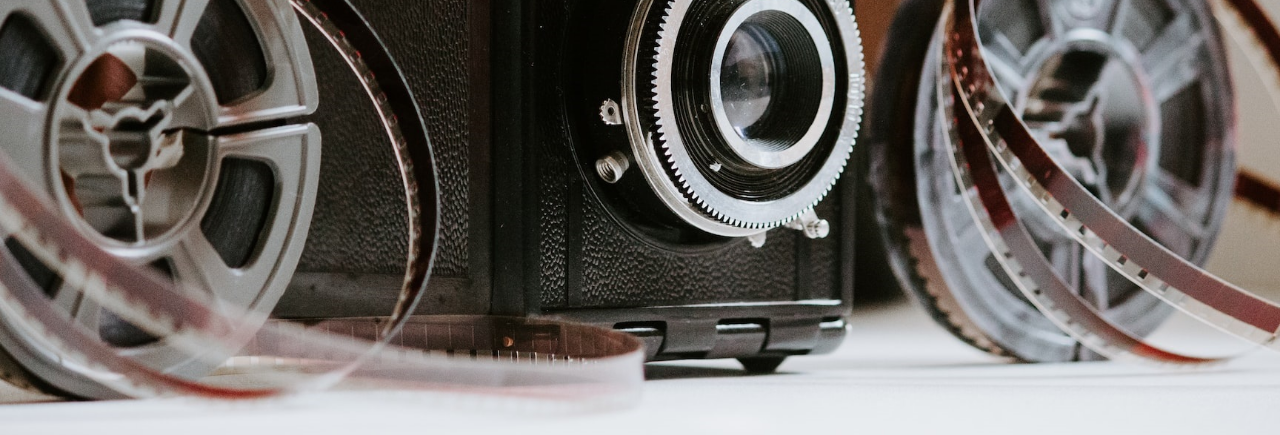
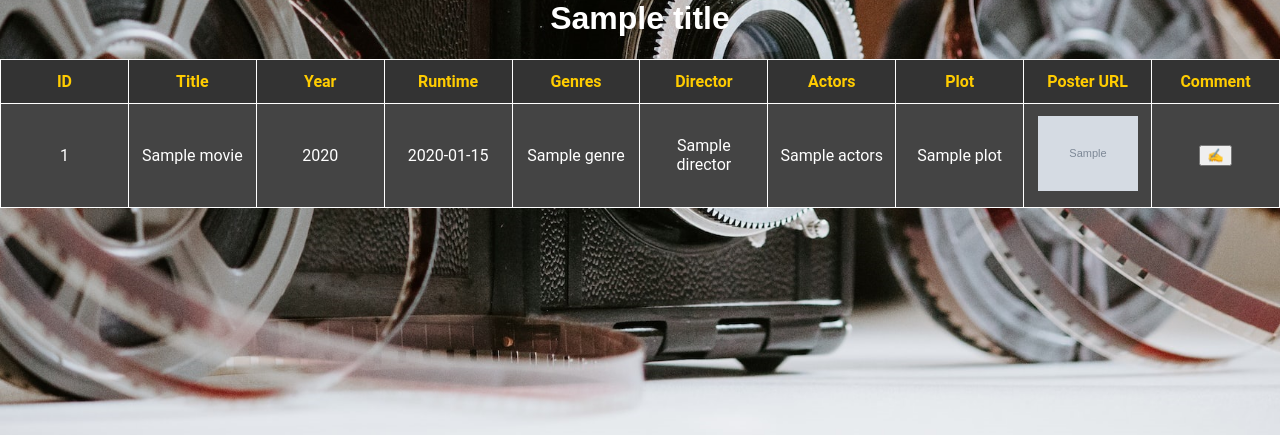
Before and after one commit to sichensong-99/Movie_Recommendation_System, a Flask app: template templates/list.html in a window 1280 px wide. Shown: the part 365-800 px from the top of the page. Run offline with Flask 3, Linux system fonts and the light colour scheme; the template is opened without the code that fills it: most values are stand-ins (such as "Sample title", 1, 10 or a date in 2020); grey boxes marked "Sample" are stand-in pictures.

Commit message:
Update list.html

```diff
--- a/templates/list.html
+++ b/templates/list.html
@@ -4,14 +4,17 @@
 <head>
     <meta charset="UTF-8">
     <meta name="viewport" content="width=device-width, initial-scale=1.0">
+    <!-- Common Styles -->
     <link rel="stylesheet" type="text/css" href="{{ url_for('static', filename='assets/style.css') }}">
     <link rel="stylesheet" type="text/css" href="{{ url_for('static', filename='assets/emoji.css') }}">
     <script src="{{ url_for('static', filename='assets/twemoji.min.js') }}"></script>
     <script src="{{ url_for('static', filename='assets/emoji.js') }}"></script>
+    <!-- Page-Specific Styles -->
     <style>
         a.a1 {
             color: #ffffff;
         }
+
         body {
             text-align: center;
             background: url("{{ url_for('static', filename='images/images.jpg') }}") no-repeat center center fixed;
@@ -22,97 +25,224 @@
             position: relative;
             color: #ffffff;
         }
-    .pagination {
-      margin-top: 20px;
-      text-align: center;
+
+        table {
+            width: 100%;
+            margin: 20px auto;
+            border-collapse: collapse;
+            background-color: transparent;
         }
-    .page-button {
-      margin: 3px;
-      padding: 6px 12px;
+
+        th,
+        td {
+            padding: 12px;
+            border: 1px solid #ffffff;
+        }
+
+        th {
+            background-color: #333333;
+            color: #ffcc00;
+        }
+
+        tr:nth-child(even) {
+            background-color: #555555;
+        }
+
+        tr:nth-child(odd) {
+            background-color: #444444;
+        }
+
+        td:nth-child(9) {
+            max-width: 200px;
+            overflow: hidden;
+            text-overflow: ellipsis;
+        }
+
+        a {
+            text-decoration: none;
+            color: #00ccff;
+        }
+
+        button:hover {
+            background-color: #006699;
+        }
+
+        /* Navigation styles */
+        nav {
+            background-color: #333;
+            padding: 10px;
+            display: flex;
+            justify-content: space-between;
+            align-items: center;
+        }
+
+        .navigation-left {
+            display: flex;
+            align-items: center;
+        }
+
+        .home-button {
+            padding: 10px 20px;
             border: none;
-      border-radius: 5px;
-      background-color: #00ccff;
-      color: #111;
-      font-weight: bold;
+            border-radius: 20px;
             cursor: pointer;
+            font-size: 16px;
+            margin-right: 10px;
+            text-decoration: none;
             transition: background-color 0.3s ease;
+            background-color: transparent;
+            color: #ffffff;
         }
-    .page-button:hover {
-      background-color: #0099cc;
+
+        .home-button:hover {
+            background-color: #006699;
+        }
+
+        ul {
+            list-style-type: none;
+            margin: 0;
+            padding: 0;
+            display: flex;
+        }
+
+        ul li {
+            margin: 0 10px;
+        }
+
+        ul li a {
+            text-decoration: none;
             color: white;
         }
-    .active-page {
-      background-color: #ffcc00;
-      color: #111;
-      cursor: default;
+
+        .welcome-message {
+            color: #ffffff;
+            font-weight: bold;
+            margin-right: 10px;
+        }
+
+        .logout-link {
+            color: #ffffff;
+            font-weight: bold;
+            text-decoration: none;
+            margin-left: 10px;
         }
     </style>
+    <!-- Additional Specific Styles -->
+    {% block specific_styles %}{% endblock %}
 </head>
 
 <body>
-<div id="searchStats" style="margin-top: 20px; color: #ffffff; font-weight: bold;"></div>
-
-<div class="pagination">
-    {% if current_page > 1 %}
-        <a href="{{ url_for('movie_list') }}?page={{ current_page - 1 }}" class="page-button">⬅ Previous</a>
-    {% endif %}
-    <span class="current-page">
-        Page {{ current_page }} of {{ total_pages }}
-    </span>
-    {% if current_page < total_pages %}
-        <a href="{{ url_for('movie_list') }}?page={{ current_page + 1 }}" class="page-button">Next ➡</a>
+    <nav>
+        <div class="navigation-left">
+            <a href="/" class="home-button">🏠 Home</a>
+            <ul class="navbar">
+                <li><a href="/list" class="a1">Movie list</a></li>
+                <li><a href="/comment" class="{{ a2 }}">Comment</a></li>
+                <li><a href="/about" class="{{ a3 }}">About me</a></li>
+            </ul>
+        </div>
+        <div class="navigation-right">
+            {% if 'username' in session %}
+                <span class="welcome-message">Welcome, {{ session['username'] }}</span>
+                <a href="/" class="logout-link">Logout</a>
             {% endif %}
         </div>
+    </nav>
 
-<div id="searchPagination" class="pagination"></div>
+    <!-- Common Header -->
+    <header>
+        <h1>{{ title }}</h1>
+    </header>
+
+    <!-- Page Content -->
+    <div class="page-content">
+    </div>
+    <table border="1" id="movieTable">
+        <thead>
+            <tr>
+                <th>ID</th>
+                <th>Title</th>
+                <th>Year</th>
+                <th>Runtime</th>
+                <th>Genres</th>
+                <th>Director</th>
+                <th>Actors</th>
+                <th>Plot</th>
+                <th>Poster URL</th>
+                <th>Comment</th>
+            </tr>
+        </thead>
+        <tbody>
+            {% for movie in movies %}
+            <tr>
+                <td>{{ movie.id }}</td>
+                <td>{{ movie.title }}</td>
+                <td>{{ movie.year }}</td>
+                <td>{{ movie.runtime }}</td>
+                <td>{{ movie.genres|join(', ') }}</td>
+                <td>{{ movie.director }}</td>
+                <td>{{ movie.actors }}</td>
+                <td>{{ movie.plot }}</td>
+                <td><img src="{{ movie.posterUrl }}" alt="Poster" style="max-width: 100px; max-height: 150px;"></td>
+                <td><a href="/add?_id={{ movie.id }}&title={{ movie.title }}{% if username %}&username={{ username }}{% endif %}"><button style="vertical-align: middle;">✍</button></a></td>
+            </tr>
+            {% endfor %}
+        </tbody>
+    </table>
 
     <script>
-function performSearch(page = 1) {
-    const refer = document.getElementById("searchRefer").value;
-    const keyInput = document.getElementById("searchKey");
-    const key = keyInput.value.trim();
-    const tableBody = document.querySelector("#movieTable tbody");
-    const pagination = document.getElementById("searchPagination");
-    const statsDiv = document.getElementById("searchStats");
+        function updateSearchInput() {
+            var searchRefer = document.getElementById("searchRefer").value;
+            var searchInputContainer = document.getElementById("searchInputContainer");
 
-    if (!key) {
-        alert("Please enter a search keyword.");
-        return;
+            // Remove existing input field
+            searchInputContainer.innerHTML = "";
+
+            // Add new input field based on the selected reference
+            if (searchRefer === "title") {
+                var textInput = document.createElement("input");
+                textInput.type = "text";
+                textInput.id = "searchKey";
+                textInput.placeholder = "Search Movie";
+                textInput.size = "15";
+                searchInputContainer.appendChild(textInput);
+            }
         }
 
-    tableBody.innerHTML = "<tr><td colspan='8'>🔄 Searching...</td></tr>";
-    pagination.innerHTML = "";
+        function performSearch() {
+            var refer = document.getElementById("searchRefer").value;
+            var key = document.getElementById("searchKey").value;
 
-    const xhr = new XMLHttpRequest();
+            // Perform AJAX request to get search results as JSON
+            var xhr = new XMLHttpRequest();
             xhr.onreadystatechange = function () {
-        if (xhr.readyState === 4) {
-            if (xhr.status === 200) {
-                const res = JSON.parse(xhr.responseText);
-                tableBody.innerHTML = res.html || "<tr><td colspan='8'>❌ No results found.</td></tr>";
-                statsDiv.innerHTML = `🔎 Found ${res.total} result${res.total !== 1 ? 's' : ''} | Total Pages: ${res.pages} | Current Page: ${res.page}`;
+                if (xhr.readyState === 4 && xhr.status === 200) {
+                    // Parse the response JSON
+                    var response = JSON.parse(xhr.responseText);
 
-                const totalPages = res.pages || 1;
-                if (totalPages > 1) {
-                    for (let i = 1; i <= totalPages; i++) {
-                        const btn = document.createElement("button");
-                        btn.textContent = i;
-                        btn.className = "page-button";
-                        if (i === res.page) {
-                            btn.classList.add("active-page");
-                        }
-                        btn.onclick = function () {
-                            performSearch(i);
-                        };
-                        pagination.appendChild(btn);
-                    }
-                }
-            } else {
-                tableBody.innerHTML = "<tr><td colspan='8'>⚠️ Error loading results.</td></tr>";
+                    // Update the existing table with the search results
+                    var tableContainer = document.getElementById("movieTable");
+                    tableContainer.innerHTML = response.html;
+
+                    // Check if the table header is present, if not, add it
+                    if (!tableContainer.querySelector("#row")) {
+                        tableContainer.innerHTML = "<tr id='row'>" +
+                            "<th>ID</th>" +
+                            "<th>Title</th>" +
+                            "<th>Year</th>" +
+                            "<th>Runtime</th>" +
+                            "<th>Genres</th>" +
+                            "<th>Director</th>" +
+                            "<th>Actors</th>" +
+                            "<th>Plot</th>" +
+                            "<th>Poster URL</th>" +
+                            "<th>Comment</th>" +
+                            "</tr>" + response.html;
                     }
                 }
             };
 
-    xhr.open("GET", `/search-json?refer=${refer}&key=${key}&page=${page}`, true);
+            xhr.open("GET", "/search-json?refer=" + refer + "&key=" + key, true);
             xhr.send();
         }
     </script>
```
Lines whose indentation alone changed are shown as unchanged.
